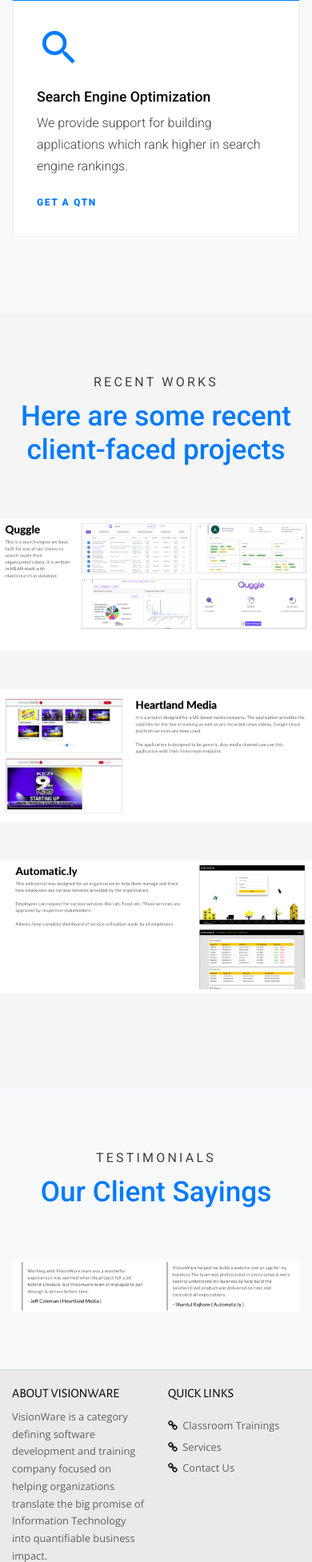
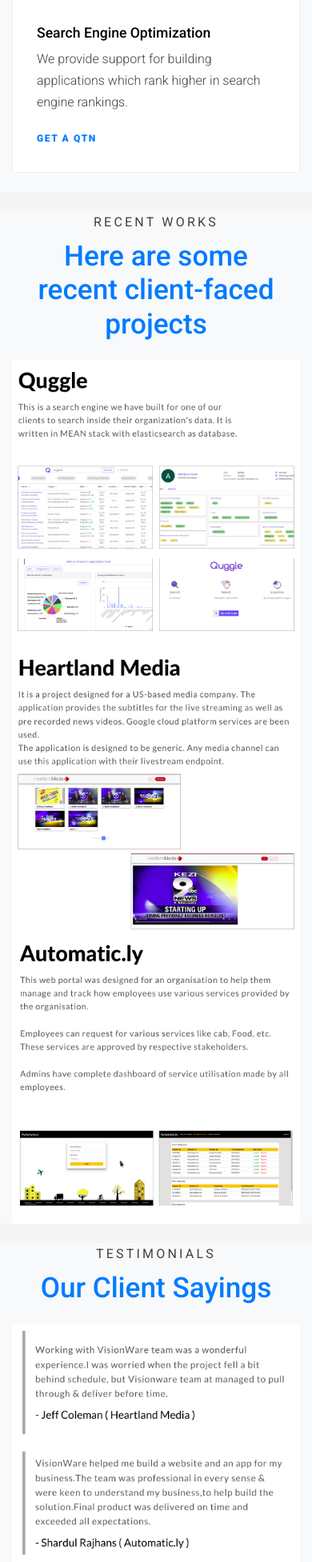
Before and after one commit to rushikeshsp25/VWsite, a Django app: page /services/ in a window 390 px wide. Shown: the part 2071-4024 px from the top of the page at 80% size. Run offline with Django 3.2, Linux system fonts and the light colour scheme; some libraries are stand-ins or nearby versions; some web fonts are replaced.

Commit message:
service page made responsive

```diff
--- a/home/static/home/css/style_services.css
+++ b/home/static/home/css/style_services.css
@@ -55,7 +55,8 @@ h6 {
     visibility: hidden
 }
 
-.site-section {
+
+/* .site-section {
     padding: 4.5em 0
 }
 
@@ -63,7 +64,7 @@ h6 {
     .site-section {
         padding: 3em 0
     }
-}
+} */
 
 .bg-image {
     background-size: cover;
--- a/home/templates/home/services_index.html
+++ b/home/templates/home/services_index.html
@@ -4,14 +4,12 @@
 <link rel="stylesheet" href="{% static 'home/css/aos.css' %}">
 <link rel="stylesheet" href="{% static 'home/css/jquery.fancybox.min.css'%}">
 <link rel="stylesheet" href="{% static 'home/css/style_services.css' %}"> {% endblock %} {% block body %}
-<div class="site-wrap">
-    <div class="site-section bg-light" id="what-we-do-section">
+<div class="site-wrap mt-4 mb-4">
+    <div class="site-section bg-light mt-4" id="what-we-do-section">
         <div class="container">
-            <div class="row mb-5">
-                <div class="col-lg-6 section-title">
-                    <span class="sub-title mb-2 d-block">What We Do</span>
-                    <h2 class="title text-primary">We do all things related to web.</h2>
-                </div>
+            <div class="col-lg-6 section-title mb-4">
+                <span class="sub-title mb-2 d-block">What We Do</span>
+                <h2 class="title text-primary">We do all things related to web.</h2>
             </div>
             <div class="row">
                 <div class="col-lg-12 ml-auto">
@@ -72,46 +70,41 @@
             </div>
         </div>
     </div>
-    <!-- END .site-section -->
-
-
-
-    <div class="site-section" id="portfolio-section">
+    <div class="site-section bg-light mt-4" id="portfolio-section">
         <div class="container">
-            <div class="row mb-5 ">
-                <div class="col-md-8 section-title text-center mx-auto">
-                    <span class="sub-title mb-2 d-block">Recent Works</span>
-                    <h2 class="title text-primary mb-3">Here are some recent client-faced projects
-                    </h2>
-                </div>
+            <div class="col-md-8 section-title text-center mx-auto mb-4">
+                <span class="sub-title mb-2 d-block">Recent Works</span>
+                <h2 class="title text-primary">Here are some recent client-faced projects</h2>
             </div>
-
-            <div class="row mb-5">
-                <img src="{%static 'home/images/services/pro_1.png' %}" alt="Image" class="img-fluid">
+            <picture>
+                <source srcset="{%static 'home/images/services/pro_1.png'%}" media="(min-width: 800px)">
+                <source srcset="{%static 'home/images/services/mobile/pro_1.png'%}" media="(min-width: 360px)">
+                <img class="d-block w-100" src="{%static 'home/images/services/pro_1.png'%}">
+            </picture>
+            <picture>
+                <source srcset="{%static 'home/images/services/pro_2.png'%}" media="(min-width: 800px)">
+                <source srcset="{%static 'home/images/services/mobile/pro_2.png'%}" media="(min-width: 360px)">
+                <img class="d-block w-100" src="{%static 'home/images/services/pro_2.png'%}">
+            </picture>
+            <picture>
+                <source srcset="{%static 'home/images/services/pro_3.png'%}" media="(min-width: 800px)">
+                <source srcset="{%static 'home/images/services/mobile/pro_3.png'%}" media="(min-width: 360px)">
+                <img class="d-block w-100" src="{%static 'home/images/services/pro_3.png'%}">
+            </picture>
+        </div>
+    </div>
+    <div class="site-section bg-light mt-4" id="testimonial-section">
+        <div class="container">
+            <div class="section-title text-center mx-auto mb-4">
+                <span class="sub-title mb-2 d-block">Testimonials</span>
+                <h2 class="title text-primary">Our Client Sayings</h2>
             </div>
-
-            <div class="row mb-5">
-                <img src="{%static 'home/images/services/pro_2.png' %}" alt="Image" class="img-fluid">
-            </div>
-
-            <div class="row mb-5">
-                <img src="{%static 'home/images/services/pro_3.png' %}" alt="Image" class="img-fluid">
-            </div>
+            <picture>
+                <source srcset="{%static 'home/images/services/client_1.png'%}" media="(min-width: 800px)">
+                <source srcset="{%static 'home/images/services/mobile/client_1.png'%}" media="(min-width: 360px)">
+                <img class="d-block w-100" src="{%static 'home/images/services/client_1.png'%}">
+            </picture>
         </div>
-
     </div>
 </div>
-
-<div class="site-section bg-light">
-    <div class="container">
-        <div class="row mb-5 ">
-            <div class="col-md-7 section-title text-center mx-auto">
-                <span class="sub-title mb-2 d-block">Testimonials</span>
-                <h2 class="title text-primary mb-3">Our Client Sayings</h2>
-            </div>
-        </div>
-        <img class="img-fluid" src="{%static 'home/images/services/client_1.png' %}" alt="Image">
-    </div>
-</div>
-</div>
 {% endblock %} {% block script%} {% endblock %}
--- a/home/views.py
+++ b/home/views.py
@@ -721,11 +721,11 @@ def send_message_batch(request):
         batch_obj = CourseBatch.objects.get(batch_name=batch)
         s_objs = Student.objects.filter(batch=batch_obj,admission=True)
         student_emails = []
-        message = message+"%0A"+"This is system generated email."
+        student_phones = []
         for student in s_objs:
             student_emails.append(student.email)
+            student_phones.append(student.phone)
         #send emails to all students from batch
-        print(message)
         email = EmailMessage(
             subject,
             message,
@@ -733,6 +733,8 @@ def send_message_batch(request):
             cc=['dhapateashu.ad@gmail.com','rushikeshsp25@gmail.com']
             )
         email.send()
+        for phone in student_phones:
+            sendSms(phone,message)
         messages.success(request,'Emails + Messages are sent successfully!')
         return redirect('home:dashboard')
     else:
```
Also changed, not shown: home/static/home/images/services/mobile/client_1.png (added), home/static/home/images/services/mobile/pro_1.png (added), home/static/home/images/services/mobile/pro_2.png (added), home/static/home/images/services/mobile/pro_3.png (added).
